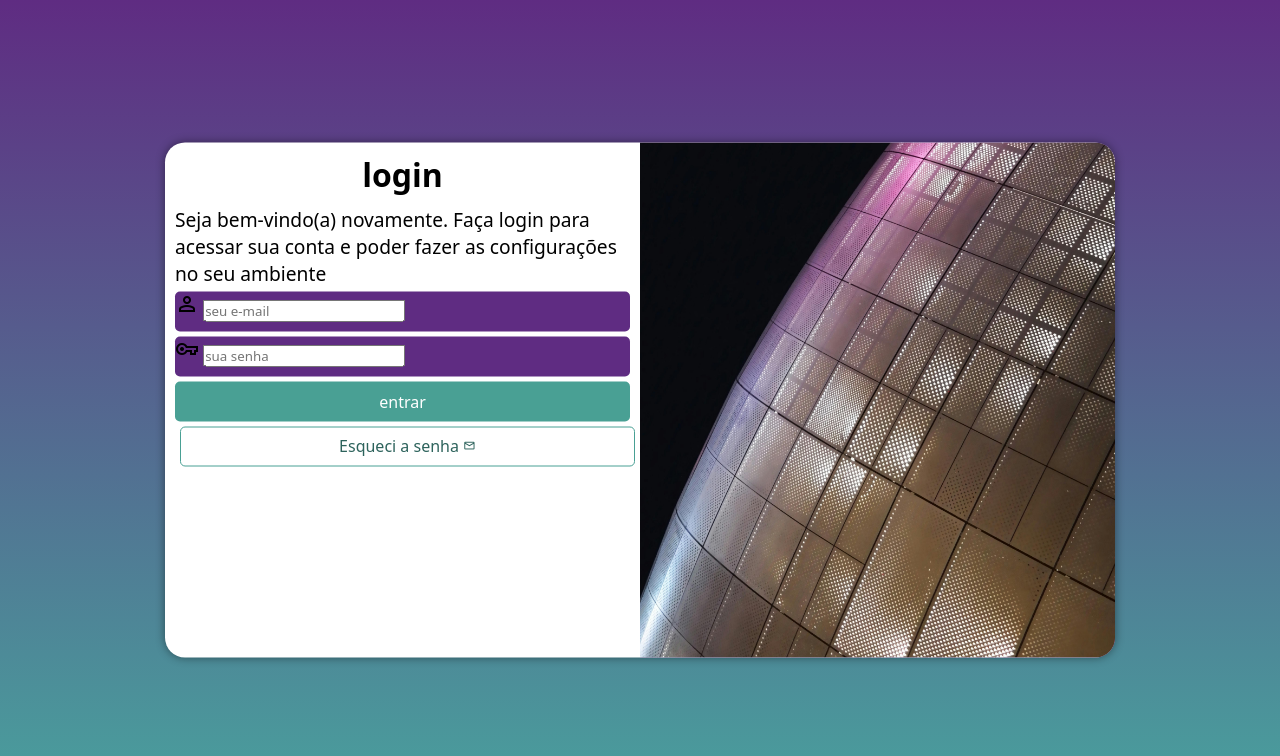
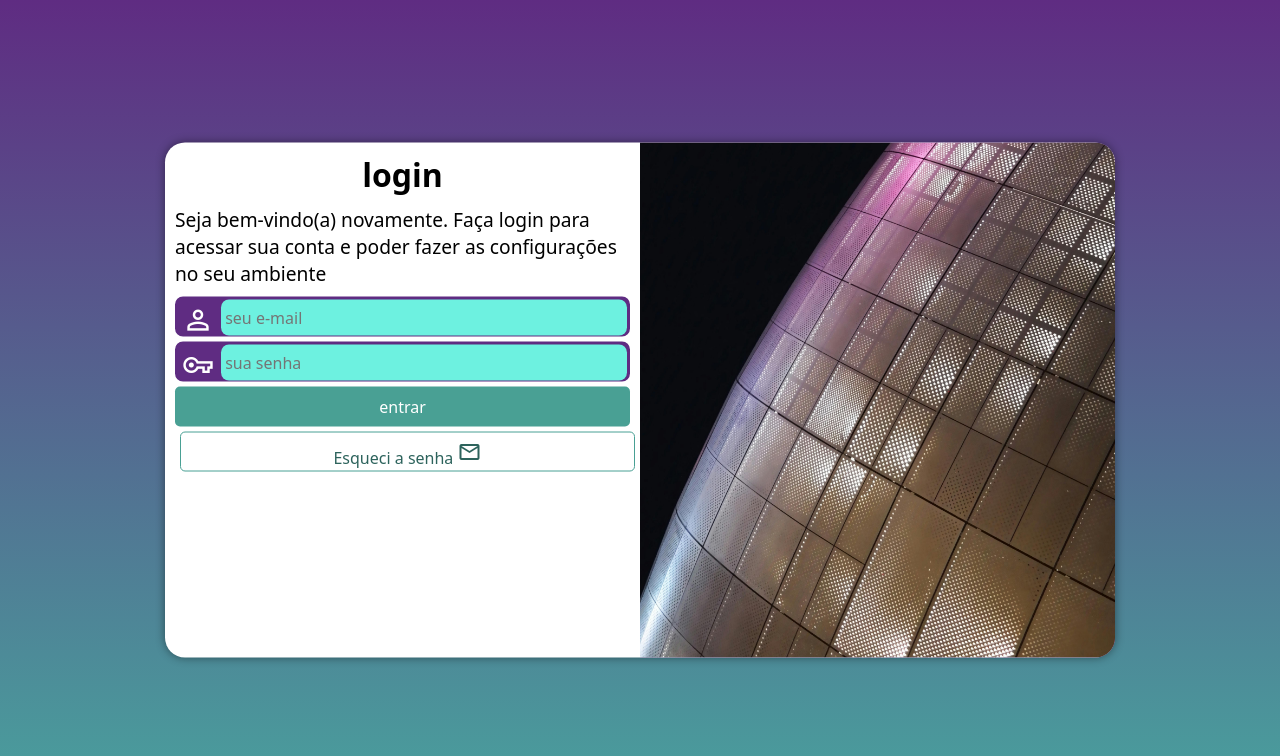
Before and after one commit to cesarpra/projeto-login, a plain HTML site: page index.html in a window 1280 px wide. Drawn offline with nearby package versions, Linux system fonts and the light colour scheme.

Commit message:
correção do formulário

```diff
--- a/estilos/media-query.css
+++ b/estilos/media-query.css
@@ -7,6 +7,7 @@
 
     section#login{
         width: 80vw;
+        height: 300px;
     }
 
     section#login > div#imagem{
@@ -28,6 +29,7 @@
 
     section#login{
         width: 950px;
+        height: 300;
     }
 
     section#login > div#imagem{
--- a/estilos/style.css
+++ b/estilos/style.css
@@ -29,7 +29,6 @@ section#login{
     position: absolute;
     top: 50%;
     left: 50%;
-    transform: translate(-50%, -50%);
 
     background-color: white;
     width: 250px;
@@ -38,8 +37,9 @@ section#login{
     overflow: hidden;
     box-shadow: 0px 0px 10px rgba(0, 0, 0, 0.452);
 
-    transition: width .3s, higth .3s;
+    transition: width .3s, height .3s;
     transition-timing-function: ease;
+    transform: translate(-50%, -50%);
 }
 
 section#login > div#imagem{
@@ -62,6 +62,7 @@ div#formulario > h1{
 
 div#formulario > p{
     font-size: .8em;
+    margin: 10px 0px;
 }
 
 form > div.campo{
@@ -69,13 +70,37 @@ form > div.campo{
     display: block;
     width: 100%;
     height: 40px;
-    border-radius: 5px;
+    border-radius: 8px;
     margin: 5px 0px;
-
+    border: 2px solid #5f2c82;
 }
 
 div.campo > label{
     display: none;
+}
+
+div.campo > span{
+    color: white;
+    /*background-color: black;*/
+    font-size: 2em;
+    width: 40px;
+    padding: 5px;
+}
+
+div.campo > input{
+    background-color: #6df1e0;
+    font-size: 1em;
+    width: calc(100% - 45px);
+    height: 100%;
+    border: 0px;
+    padding: 4px;
+    border-radius: 8px;
+    transform: translateY(-12px);
+}
+
+div.campo > input:focus-within{
+    background-color: white;
+    border: none;
 }
 
 form > input[type=submit]{
@@ -113,6 +138,6 @@ form > a.botao:hover{
     background-color: #63dbcb;
 }
 
-form > a.botao > i{
+form > a.botao > span{
     font-size: .8em;
 }
```
